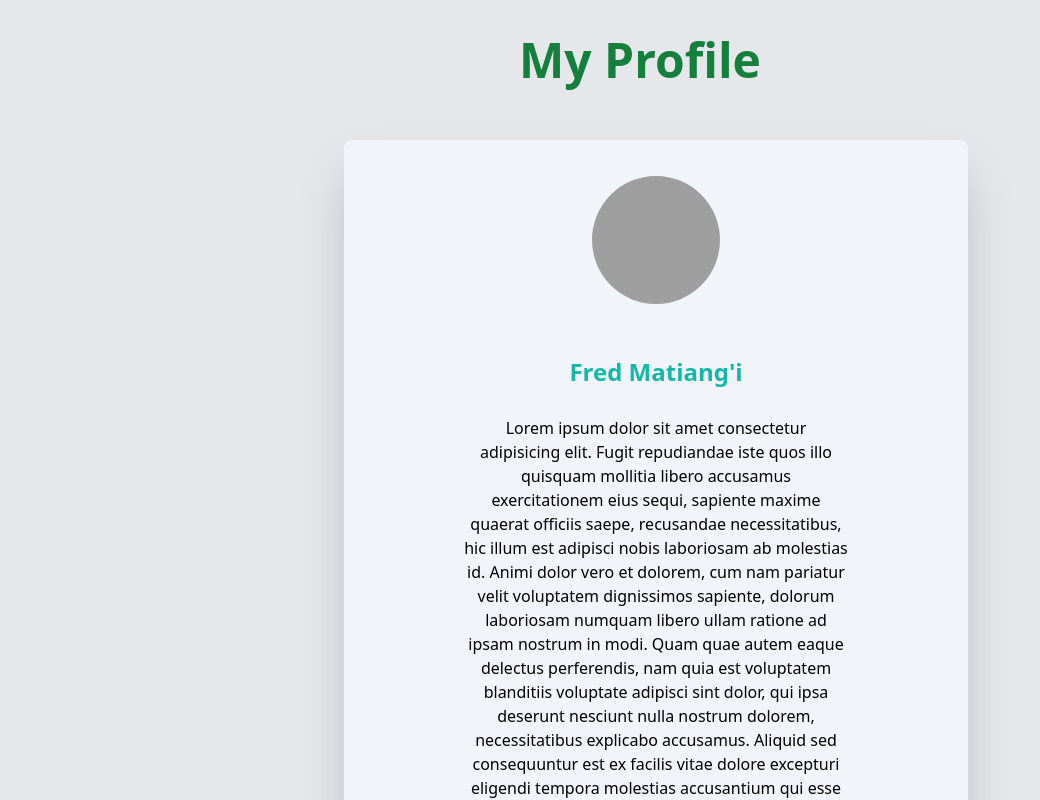
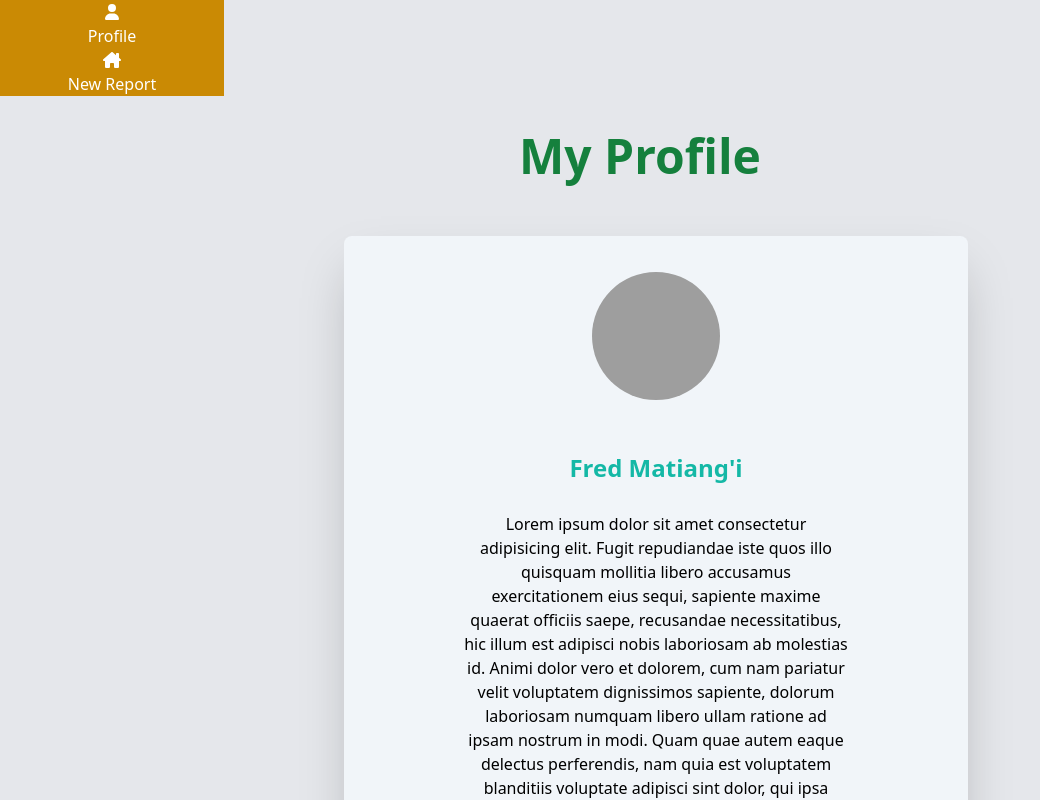
Before and after one commit to Mary-Wanyama/ireport, a React (Create React App) app: page /profile in a window 1280 px wide. Shown: the top 800 px of the page, without its empty margins (0-1040 px from the left). Built offline with nearby package versions, Linux system fonts and the light colour scheme; grey boxes are pictures that could not be loaded; the HTML template or start-up script is replaced by a standard one.

Commit message:
Add sidebar

```diff
--- a/package.json
+++ b/package.json
@@ -4,6 +4,8 @@
   "private": true,
   "dependencies": {
     "@fortawesome/fontawesome-svg-core": "^6.2.1",
+    "@fortawesome/free-brands-svg-icons": "^6.2.1",
+    "@fortawesome/free-regular-svg-icons": "^6.2.1",
     "@fortawesome/free-solid-svg-icons": "^6.2.1",
     "@fortawesome/react-fontawesome": "^0.2.0",
     "@heroicons/react": "^1.0.6",
@@ -11,6 +13,7 @@
     "@testing-library/react": "^13.4.0",
     "@testing-library/user-event": "^13.5.0",
     "axios": "^1.2.0",
+    "babel-plugin-macros": "^3.1.0",
     "firebase": "^9.13.0",
     "react": "^18.2.0",
     "react-codemirror": "^1.0.0",
--- a/public/index.html
+++ b/public/index.html
@@ -9,6 +9,10 @@
       name="description"
       content="Web site created using create-react-app"
     />
+    <!-- <link href="https://maxcdn.bootstrapcdn.com/font-awesome/4.7.0/css/font-
+      awesome.min.css" rel="stylesheet" integrity="sha384-
+      wvfXpqpZZVQGK6TAh5PVlGOfQNHSoD2xbE+QkPxCAFlNEevoEH3Sl0sibVcOQVnN"
+      crossorigin="anonymous"> -->
     <link rel="apple-touch-icon" href="%PUBLIC_URL%/logo192.png" />
     <!--
       manifest.json provides metadata used when your web app is installed on a
--- a/src/App.js
+++ b/src/App.js
@@ -3,6 +3,8 @@ import './App.css';
 import { Route, Routes } from 'react-router-dom';
 import Profile from './Profile/profile';
 import NewReport from './NewReport/NewReport';
+import SideBar from './SideBar/SideBar';
+
 
 function App() {
   return (
@@ -10,7 +12,9 @@ function App() {
     <Routes>
           <Route exact path="/profile" element={<Profile />} />
           <Route exact path="/newreport" element={<NewReport />} />
-      </Routes>
+          <Route exact path="/sidebar" element={<SideBar />} />
+    </Routes>
+      <SideBar/>
         {/* <Profile/> */}
         {/* <NewReport/> */}
     </div>
--- a/src/NewReport/NewReport.js
+++ b/src/NewReport/NewReport.js
@@ -1,5 +1,8 @@
 import { useState } from "react"
 import React from 'react'
+import Sidebar from "../SideBar/SideBar";
+// import { FontAwesomeIcon } from "@fortawesome/react-fontawesome";
+// import {faHouseChimney} from '@fortawesome/free-solid-svg-icons';
 
 function NewReport() {
 
--- a/src/Profile/profile.js
+++ b/src/Profile/profile.js
@@ -1,9 +1,11 @@
 import React from 'react'
 import { Link } from 'react-router-dom'
+import Sidebar from '../SideBar/SideBar'
 
 function Profile() {
   return (
     <div className='bg-gray-200'>
+      <Sidebar/>
     <p className=' text-5xl text-green-700 font-bold py-9'>My Profile</p>
     <div className='grid justify-items-center ml-8 mb-4'>
         <div className="bg-slate-100 w-1/2 rounded-xl p-9 md:p-0 dark:bg-slate-900 shadow-2xl my-5">
--- /dev/null
+++ b/src/SideBar/SideBar.js
@@ -0,0 +1,30 @@
+import React from 'react'
+import {SidebarData} from './SidebarData';
+import {NavLink} from 'react-router-dom';
+
+function Sidebar() {
+    return (
+        <>
+            <div className="sidebar-list text-white w-56 bg-yellow-600">
+                {SidebarData.map((val, key)=>{
+                        return(
+                            <div key={key}>
+                                <NavLink to={val.path}
+                                className="row"
+                                id={window.location.pathname === val.path ? "active" : ""}
+                                onClick={()=> {
+                                    window.location.pathname = val.path}}
+                                >
+                                <div id="icon">{val.icon}</div>
+                                <div id="title">{val.title}</div>
+                                </NavLink>
+                            </div>
+                        )
+                    })
+                }
+            </div>
+        </>
+    )
+}
+
+export default Sidebar
--- /dev/null
+++ b/src/SideBar/SidebarData.js
@@ -0,0 +1,43 @@
+import React from 'react'
+import { FontAwesomeIcon } from "@fortawesome/react-fontawesome";
+import {faHouseChimney} from '@fortawesome/free-solid-svg-icons';
+import {faUser} from '@fortawesome/free-solid-svg-icons';
+
+
+
+
+export const SidebarData=[
+    // {
+    //     title: "Home",
+    //     path: "/home",
+    //     icon: <FaIcons.FaHome />,
+    //   },
+      {
+        title: "Profile",
+        path: "/profile",
+        icon: <FontAwesomeIcon icon={faUser} />,
+      },
+
+      {
+        title: "New Report",
+        path: "/newreport",
+        icon:<FontAwesomeIcon icon={faHouseChimney} />,
+      },
+
+    //   {
+    //     title: "Invitation",
+    //     path: "/studentinvitationform",
+    //     icon: <MdIcons.MdInsertInvitation />,
+    //   },
+    //   {
+    //     title: "Reviews",
+    //     path: "/reviews",
+    //     icon: <MdIcons.MdOutlineReviews />,
+    //   },
+
+    //   {
+    //     title: "Logout",
+    //     path: "/",
+    //     icon: <MdIcons. MdLogout />,
+    //   },
+]
```
Also changed, not shown: src/home.svg (added), 1 other file (tests, documents, lock files or other folders).
